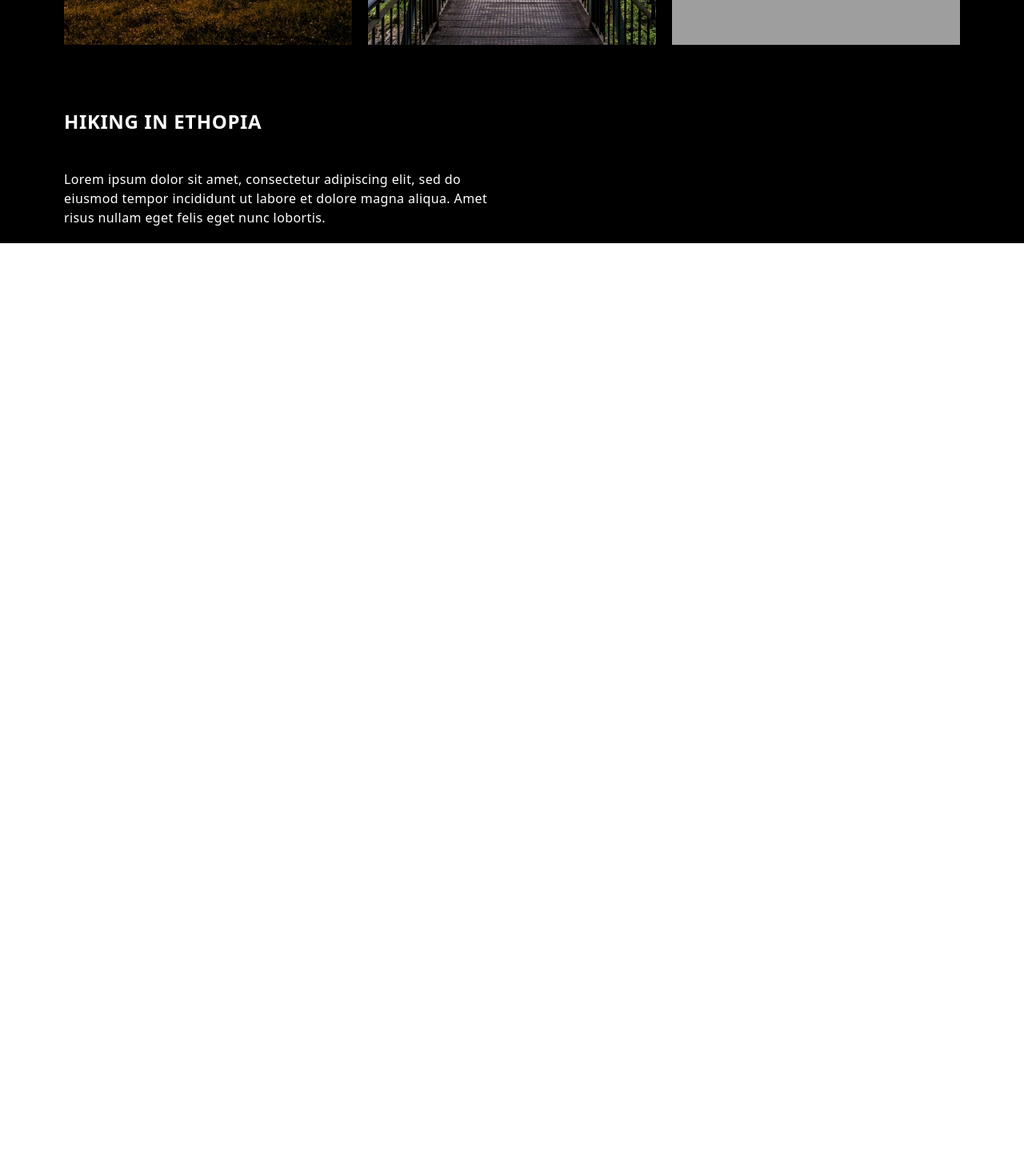
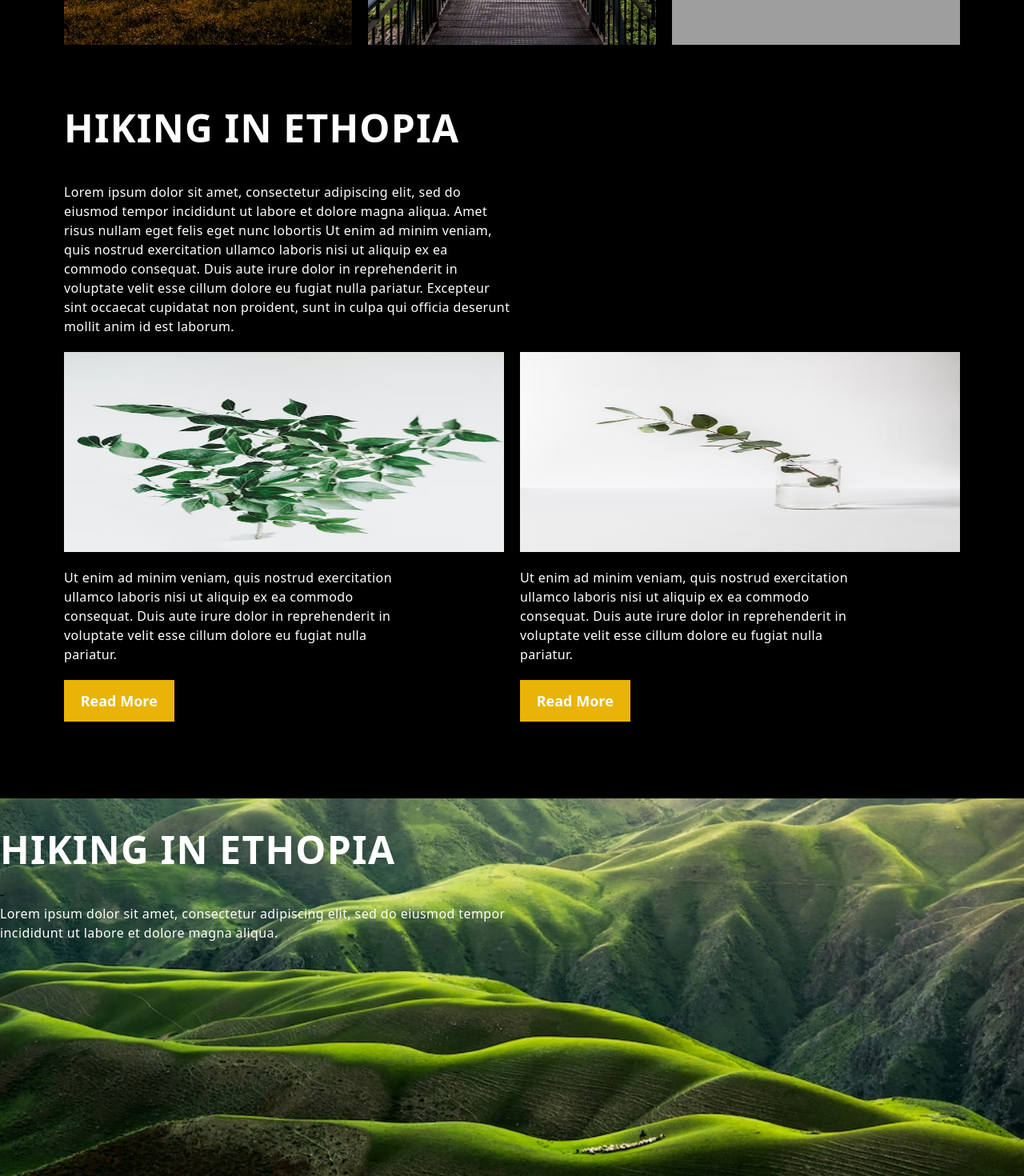
Before and after one commit to yafet-123/Sample_nature_sample2_frontend, a Next.js app: page / in a window 1280 px wide. Shown: the part 2400-3870 px from the top of the page at 80% size. Before the commit the page ends 2704 px from the top, so only its background shows below. Built offline with nearby package versions, Linux system fonts and the light colour scheme; grey boxes are pictures that could not be loaded.

Commit message:
adding hiking

```diff
--- a/components/Hiking.js
+++ b/components/Hiking.js
@@ -1,20 +1,52 @@
 import React from "react";
+import Image from "next/image";
 
 export function Hiking() {
   return (
-    <div className="bg-black w-full h-full px-20">
-      <div className="">
-        <h1 className="text-white text-2xl text-left font-bold uppercase mb-5 tracking-wide">
+    <div className="bg-black w-full h-full px-20 pb-24">
+      <div className="flex flex-col">
+        <h1 className="text-white text-5xl text-left font-bold uppercase mb-5 tracking-wide">
           Hiking in Ethopia
         </h1>
         -
         <p className="text-white font-normal w-1/2 tracking-wide text-base mb-5">
           Lorem ipsum dolor sit amet, consectetur adipiscing elit, sed do
           eiusmod tempor incididunt ut labore et dolore magna aliqua. Amet risus
-          nullam eget felis eget nunc lobortis.
+          nullam eget felis eget nunc lobortis Ut enim ad minim veniam, quis
+          nostrud exercitation ullamco laboris nisi ut aliquip ex ea commodo
+          consequat. Duis aute irure dolor in reprehenderit in voluptate velit
+          esse cillum dolore eu fugiat nulla pariatur. Excepteur sint occaecat
+          cupidatat non proident, sunt in culpa qui officia deserunt mollit anim
+          id est laborum.
         </p>
       </div>
-      <div className="grid grid-cols-1 md:grid-cols-3 gap-5"></div>
+      <div className="grid grid-cols-1 md:grid-cols-2 gap-5">
+        <div className="flex flex-col justify-between">
+          <Image src="/images/bgImage12.avif" width={250} height={250} />
+          <p className="text-white font-normal w-3/4 tracking-wide text-base my-5">
+            Ut enim ad minim veniam, quis nostrud exercitation ullamco laboris
+            nisi ut aliquip ex ea commodo consequat. Duis aute irure dolor in
+            reprehenderit in voluptate velit esse cillum dolore eu fugiat nulla
+            pariatur.
+          </p>
+          <button className="p-3 bg-yellow-500 capitalize text-lg w-1/4 text-white font-bold">
+            Read more
+          </button>
+        </div>
+
+        <div className="flex flex-col justify-between">
+          <Image src="/images/bgImage13.avif" width={250} height={250} />
+          <p className="text-white font-normal w-3/4 tracking-wide text-base my-5">
+            Ut enim ad minim veniam, quis nostrud exercitation ullamco laboris
+            nisi ut aliquip ex ea commodo consequat. Duis aute irure dolor in
+            reprehenderit in voluptate velit esse cillum dolore eu fugiat nulla
+            pariatur.
+          </p>
+          <button className="p-3 bg-yellow-500 capitalize text-lg w-1/4 text-white font-bold">
+            Read more
+          </button>
+        </div>
+      </div>
     </div>
   );
 }
--- /dev/null
+++ b/components/RighThings.js
@@ -0,0 +1,16 @@
+import React from "react";
+
+export function RighThings() {
+  return (
+    <div className="RighThings-background-one w-full h-[30rem] pt-10 bg-black">
+      <h1 className="text-white text-5xl text-left font-bold uppercase mb-5 tracking-wide">
+        Hiking in Ethopia
+      </h1>
+      -
+      <p className="text-white font-normal w-1/2 tracking-wide text-base mb-5">
+        Lorem ipsum dolor sit amet, consectetur adipiscing elit, sed do eiusmod
+        tempor incididunt ut labore et dolore magna aliqua.
+      </p>
+    </div>
+  );
+}
--- a/pages/index.js
+++ b/pages/index.js
@@ -4,6 +4,7 @@ import { AboutUs } from "../components/AboutUs";
 import { Gallery } from "../components/Gallery";
 import { Hero } from "../components/Hero";
 import { Hiking } from "../components/Hiking";
+import { RighThings } from "../components/RighThings";
 
 export default function Home() {
   return (
@@ -12,6 +13,7 @@ export default function Home() {
       <AboutUs />
       <Gallery />
       <Hiking />
+      <RighThings />
     </div>
   );
 }
--- a/styles/globals.css
+++ b/styles/globals.css
@@ -71,3 +71,10 @@
   background-repeat: no-repeat;
   background-size: cover;
 }
+
+.RighThings-background-one {
+  background-image: url("../public/images/bgImage7.avif");
+  background-position: center;
+  background-repeat: no-repeat;
+  background-size: cover;
+}
```
